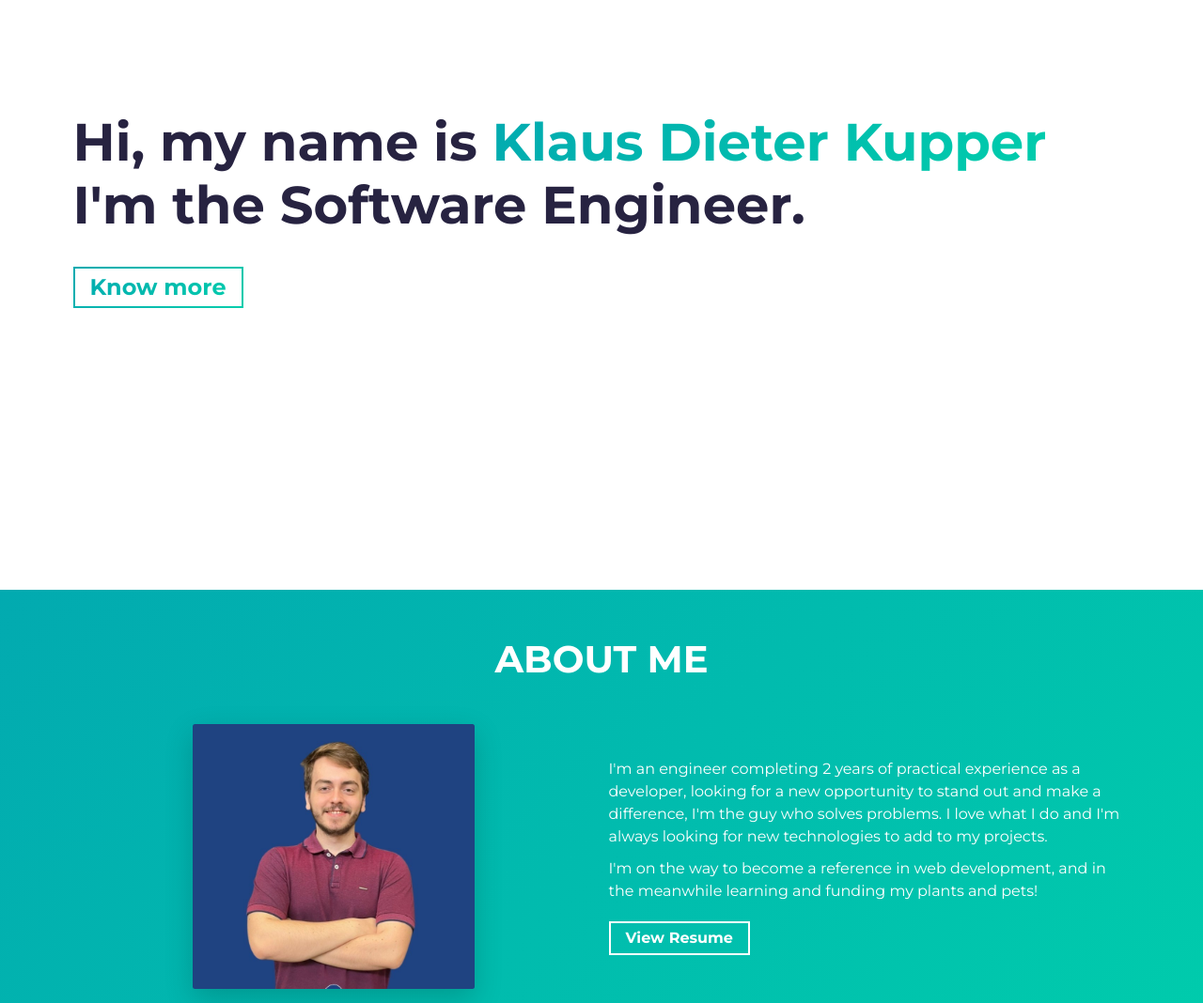
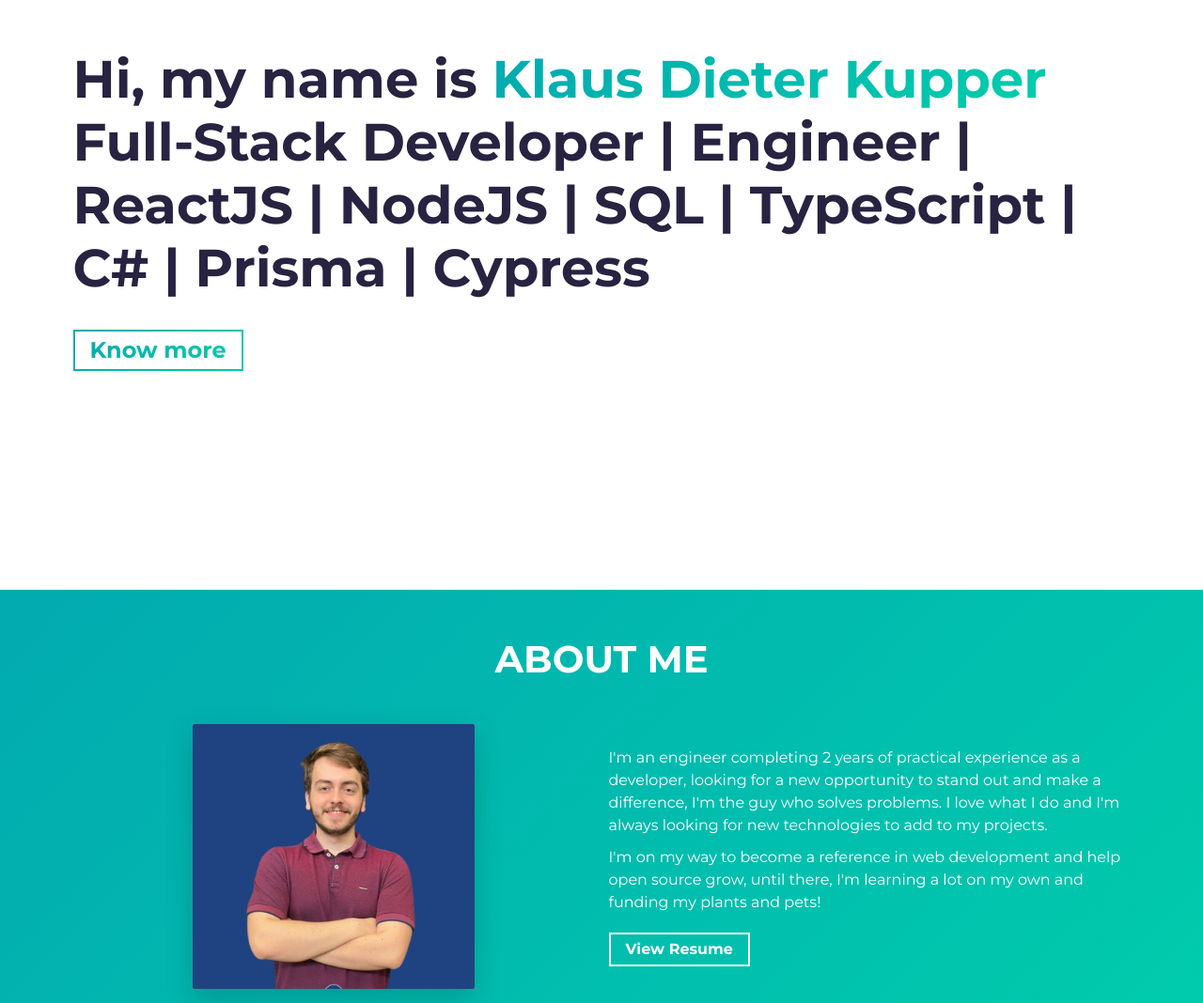
Before and after one commit to Klausdk1999/Portfolio, a website built with Parcel: page src/index.html in a window 1280 px wide. Shown: the part 172-1240 px from the top of the page at 94% size. Built offline with nearby package versions, Linux system fonts and the light colour scheme.

Commit message:
patch: better texts

```diff
--- a/src/index.html
+++ b/src/index.html
@@ -48,7 +48,7 @@
         <h1 class="hero-title load-hidden">
           Hi, my name is <span class="text-color-main">Klaus Dieter Kupper</span>
           <br />
-          I'm the Software Engineer.
+          Full-Stack Developer | Engineer | ReactJS | NodeJS | SQL | TypeScript | C# | Prisma | Cypress
         </h1>
         <p class="hero-cta load-hidden">
           <a rel="noreferrer" class="cta-btn cta-btn--hero" href="#about"
@@ -84,7 +84,7 @@
                 I'm the guy who solves problems. I love what I do and I'm always looking for new technologies to add to my projects.
               </p>
               <p class="about-wrapper__info-text">
-                I'm on the way to become a reference in web development, and in the meanwhile learning and funding my plants and pets!
+                I'm on my way to become a reference in web development and help open source grow, until there, I'm learning a lot on my own and funding my plants and pets!
               </p>
               <span class="d-flex mt-3">
                 <a
```
